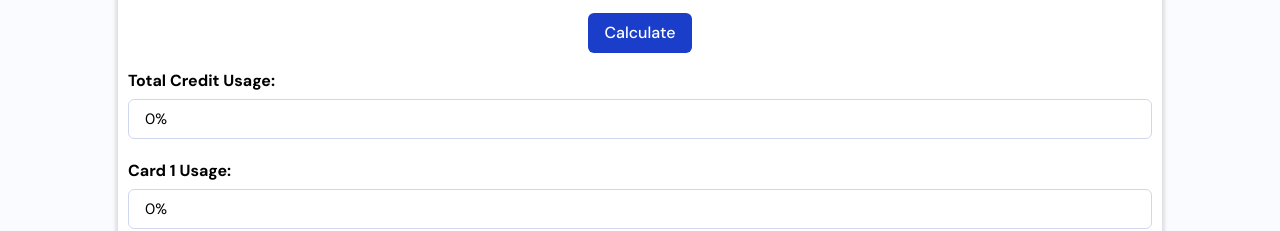
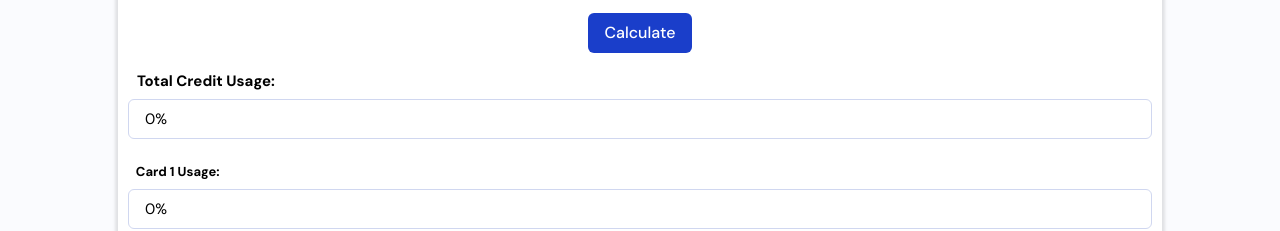
Before and after one commit to technosheen/credit-utilization-calculator2, a React (Create React App) app: page / in a window 1280 px wide. Both pictures are taken after typing "Sample", "Sample" into the empty fields and a click on the button "Calculate". Shown: the part 233-464 px from the top of the page. Built offline with nearby package versions, Linux system fonts and the light colour scheme.

Commit message:
Move popover button, add gh pages boilerplate

```diff
--- a/package.json
+++ b/package.json
@@ -2,6 +2,7 @@
   "name": "credit-utilization-calculator",
   "version": "0.1.0",
   "private": true,
+  "homepage": "http://kdevay.github.io/credit-utilization-calculator",
   "dependencies": {
     "@testing-library/jest-dom": "^5.16.5",
     "@testing-library/react": "^13.4.0",
@@ -13,6 +14,8 @@
   },
   "scripts": {
     "start": "react-scripts start",
+    "predeploy": "npm run build",
+    "deploy": "gh-pages -d build",
     "build": "react-scripts build",
     "test": "react-scripts test",
     "eject": "react-scripts eject"
@@ -34,5 +37,8 @@
       "last 1 firefox version",
       "last 1 safari version"
     ]
+  },
+  "devDependencies": {
+    "gh-pages": "^5.0.0"
   }
 }
--- a/src/App.js
+++ b/src/App.js
@@ -104,7 +104,7 @@ export default function App() {
             })
           }
         </form>
-        <div className='addButtonRow'>
+        <div className='btnFloatRight'>
           <button onClick={rmCardField} className={getBtnStyle('remove')}>- Card</button>
           <button onClick={addCardField} className={getBtnStyle('add')} disabled={isMax}>+ Card</button>
         </div>
--- a/src/components/Labels.js
+++ b/src/components/Labels.js
@@ -19,7 +19,9 @@ const {index, toggleOverlay, closePopover} = props;
                 <div className='popover'>
                     <h5 className='popHead'>Card Balance / Limit</h5>
                     <p className='popBody'>Your card's balance and limit can be found on your credit card statement.</p>
-                    <button onClick={closePopover} className='close'>Close</button>
+                    <div className='btnFloatRight'>
+                        <button onClick={closePopover} className='close'>Close</button>
+                    </div>
                 </div>
             </details>
         </div>
--- a/src/components/Results.js
+++ b/src/components/Results.js
@@ -11,7 +11,7 @@ export default function Results(props) {
     return (
         <div>
             <div className='usageRow'>
-                <label className='outputLabels' htmlFor='totalUsage'>
+                <label className='outputTop' htmlFor='totalUsage'>
                     Total Credit Usage:
                 </label>
                 <output className={checkUsage(totalUsage)} id='totalUsage'>
--- a/src/styles/index.css
+++ b/src/styles/index.css
@@ -105,7 +105,11 @@ input:active{
     border-color: #97a7f1;
     box-shadow: 0 0 0 4px #eff2f9;
 }
-.outputLabel{
+.outputTop{
+    font-size: 15px;
+    margin: 0.6em;
+}
+.outputLabels{
     font-size: 13px;
     margin: 0.6em;
 }
@@ -113,7 +117,8 @@ output{
     margin: 0.6em 0 1.5em 0;
 }
 
-.addButtonRow{
+.btnFloatRight{
+    width: 100%;
     display: flex;
     justify-content: flex-end;
     gap: 10px;
@@ -215,7 +220,7 @@ display: none;
     padding: 20px;
     margin: 0.06em;
     width: 205px;
-    box-shadow: 0px 4px 10px 1px #7e7e7e;
+    box-shadow: 0px 4px 10px 1px #a4a4a4;
 }
 .popHead{
     font-size: 15px;
@@ -228,6 +233,7 @@ display: none;
     margin: 0px;
 }
 .close{
+    float: right;
     border: none;
     font-size: 14px;
     padding: 6px 12px;
```
Also changed, not shown: 1 other file (tests, documents, lock files or other folders).
